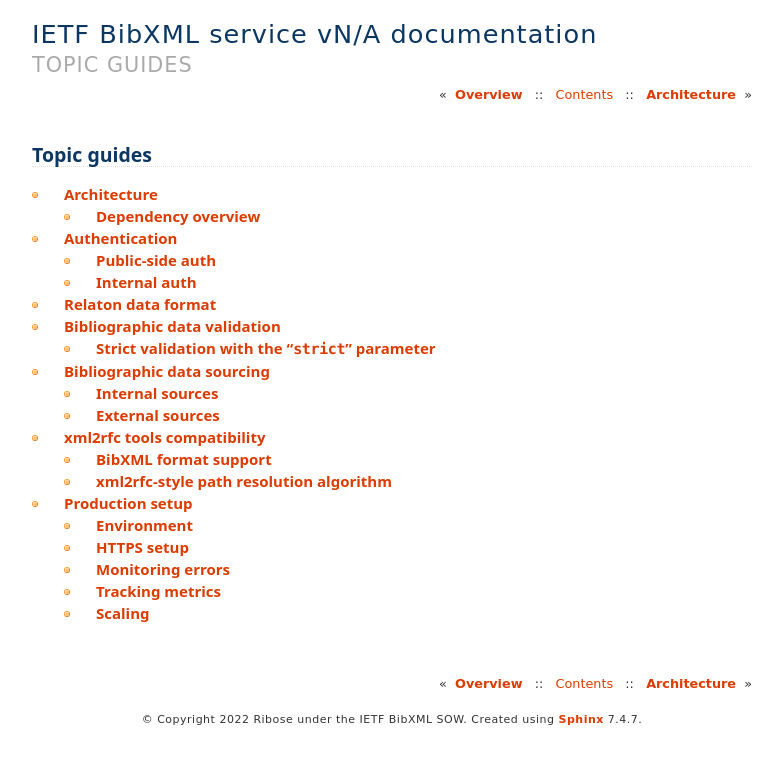
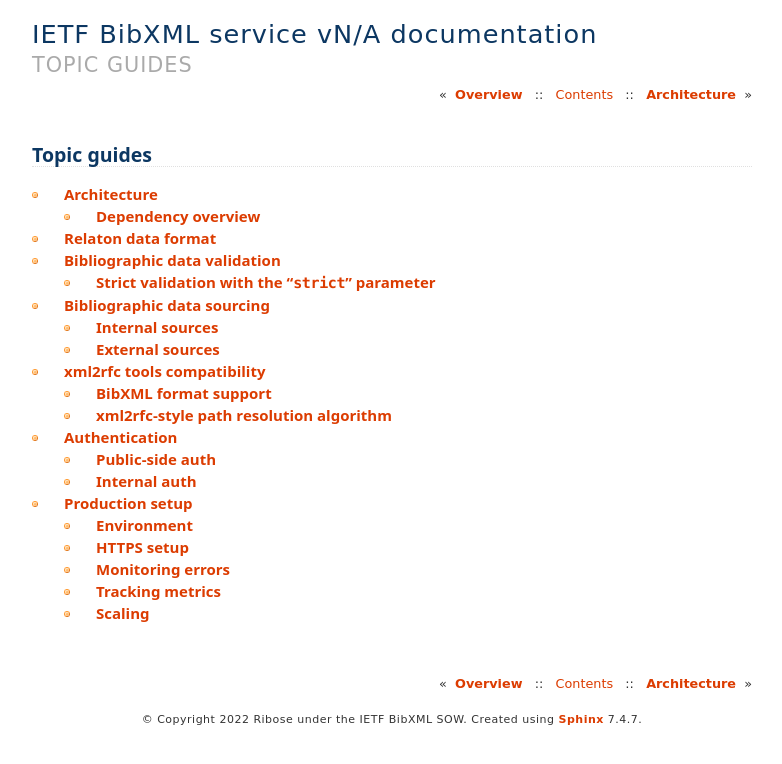
Before and after one commit to ietf-tools/bibxml-service, a Sphinx documentation site: the page built from docs/topics/index.rst, in a window 1280 px wide. Shown: the top 764 px of the page, without its empty margins (248-1030 px from the left). Built offline with Sphinx 7.4.7, drawn with Linux system fonts in a browser that asks for light colours; pages that are not in the unit, such as notebooks, are missing from menus.

```diff
--- a/docs/topics/index.rst
+++ b/docs/topics/index.rst
@@ -6,9 +6,9 @@ Topic guides
    :maxdepth: 2
 
    architecture
-   auth
    relaton-format
    validation
    sourcing
    xml2rfc-compat
+   auth
    production-setup
```
